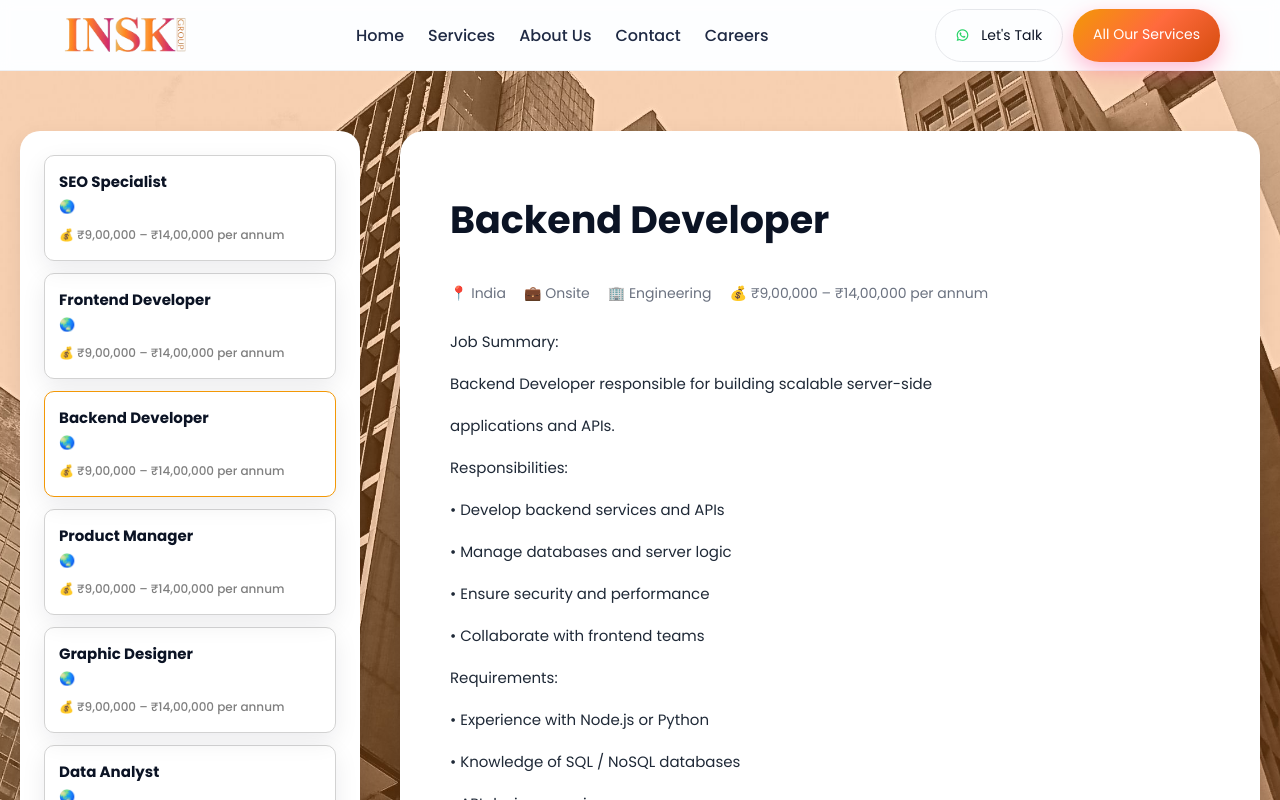
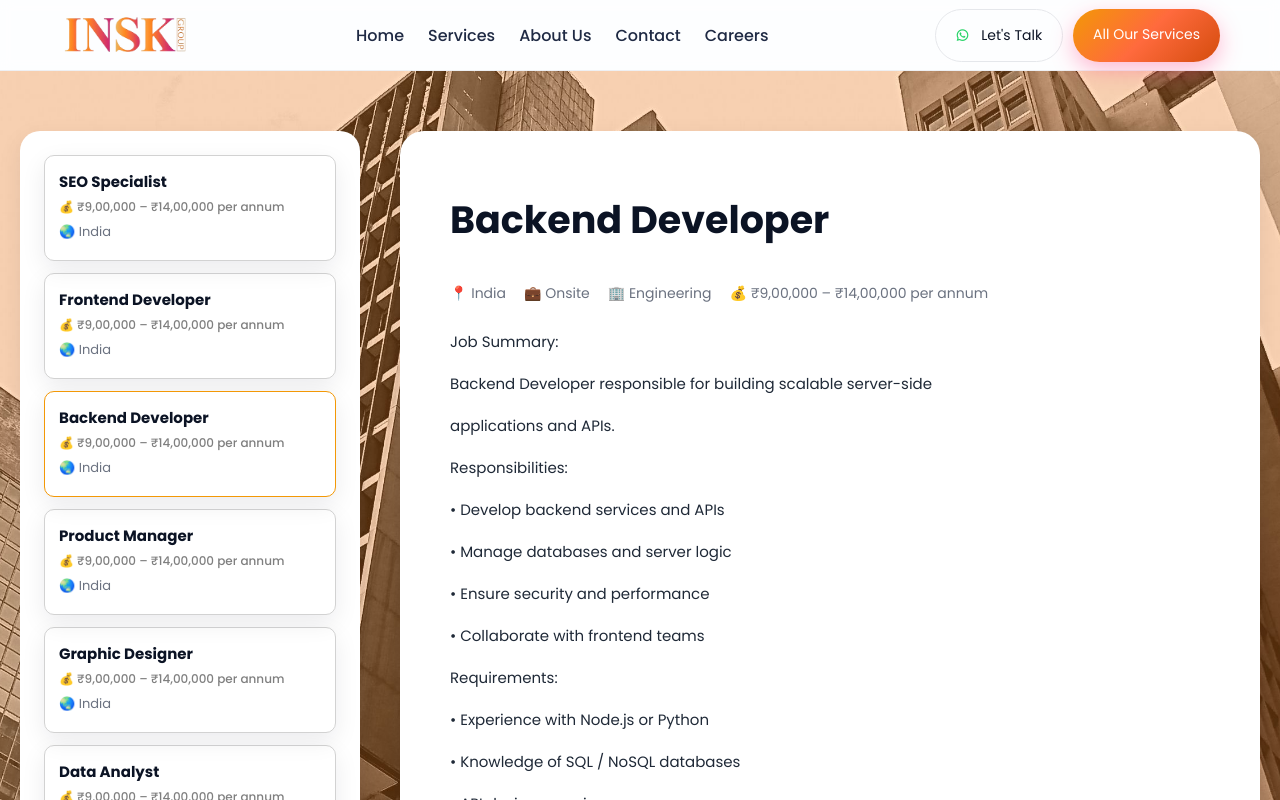
Before and after one commit to inskoffice/INSK-OFFICIAL-SITE, a React (Vite) app in the folder insk-react/: page /careers/backend-developer-india in a window 1280 px wide. Shown: the top 800 px of the page. Built offline with nearby package versions, Linux system fonts and the light colour scheme.

Commit message:
Update JobDetails.jsx

```diff
--- a/insk-react/src/pages/JobDetails.jsx
+++ b/insk-react/src/pages/JobDetails.jsx
@@ -55,8 +55,8 @@ export default function JobDetails() {
                 className={`job-list-item ${j.slug === jobSlug ? "active" : ""}`}
               >
                 <h5>{j.title}</h5>
-                <p>🌏</p>
                 <span>💰 {job.salary}</span>
+                <p>🌏 {job.location}</p>
               </Link>
             ))}
           </aside>
```
